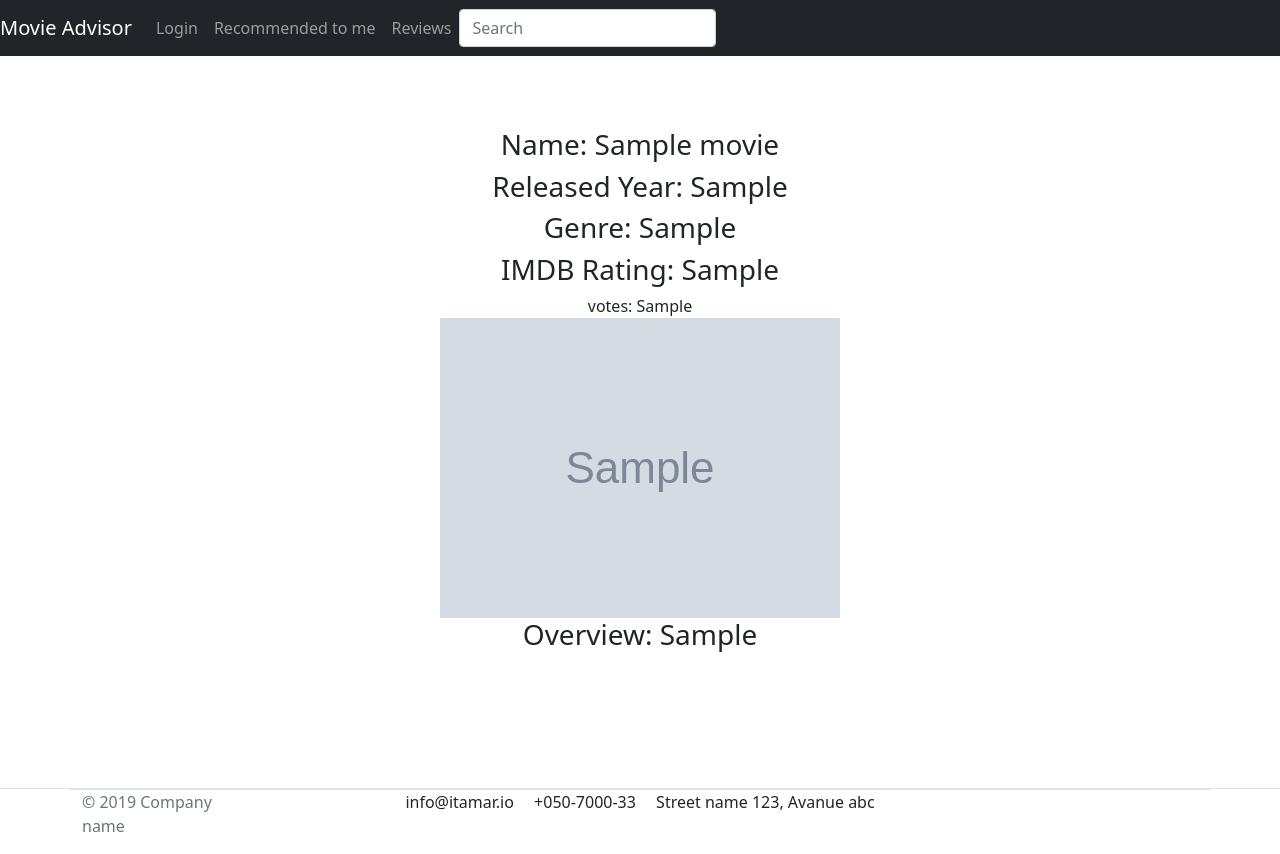
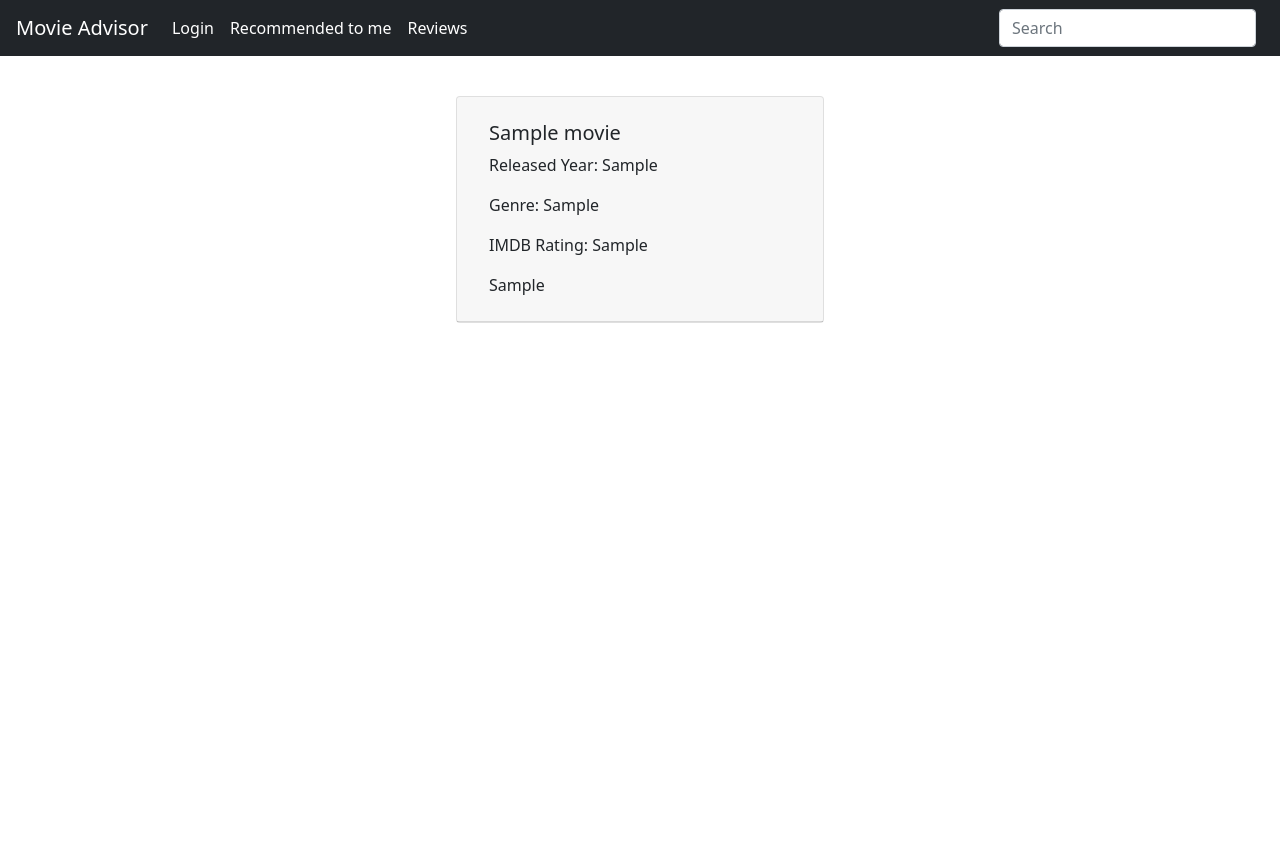
Before and after one commit to Itamarcohe/movies-list-api, a Django app: page /movie_details/1/ in a window 1280 px wide. After the commit the page ends 323 px from the top, so only its background shows below. Run offline with Django 3.2, Linux system fonts and the light colour scheme; tables that the repository leaves empty hold one stand-in row (values such as "Sample post"); grey boxes marked "Sample" are stand-in pictures.

Commit message:
changed UI

```diff
--- a/movies_app/templates/base.html
+++ b/movies_app/templates/base.html
@@ -2,9 +2,15 @@
 <html lang="en">
 <head>
     <meta charset="UTF-8">
+    <meta name="viewport" content="width=device-width, initial-scale=1, shrink-to-fit=no">
+    <link rel="stylesheet" href="https://cdn.jsdelivr.net/npm/bootstrap@4.5.3/dist/css/bootstrap.min.css" integrity="sha384-TX8t27EcRE3e/ihU7zmQxVncDAy5uIKz4rEkgIXeMed4M0jlfIDPvg6uqKI2xXr2" crossorigin="anonymous">
+
     <title>{% block title_block %} Itamar Movies {% endblock %}</title>
     <link href="https://cdn.jsdelivr.net/npm/bootstrap@5.1.3/dist/css/bootstrap.min.css" rel="stylesheet">
-    <script src="https://cdn.jsdelivr.net/npm/bootstrap@5.1.3/dist/js/bootstrap.bundle.min.js"></script>
+        <script src="https://code.jquery.com/jquery-3.5.1.slim.min.js" integrity="sha384-DfXdz2htPH0lsSSs5nCTpuj/zy4C+OGpamoFVy38MVBnE+IbbVYUew+OrCXaRkfj" crossorigin="anonymous"></script>
+    <script src="https://cdn.jsdelivr.net/npm/popper.js@1.16.1/dist/umd/popper.min.js" integrity="sha384-9/reFTGAW83EW2RDu2S0VKaIzap3H66lZH81PoYlFhbGU+6BZp6G7niu735Sk7lN" crossorigin="anonymous"></script>
+    <script src="https://cdn.jsdelivr.net/npm/bootstrap@4.5.3/dist/js/bootstrap.min.js" integrity="sha384-w1Q4orYjBQndcko6MimVbzY0tgp4pWB4lZ7lr30WKz0vr/aWKhXdBNmNb5D92v7s" crossorigin="anonymous"></script>
+
     <link href="{% static 'itamar_bank_app/styles.css' %}" rel="stylesheet">
 </head>
 <body>
@@ -18,3 +24,34 @@
 
 </body>
 </html>
+
+
+
+<!--<!doctype html>-->
+<!--<html lang="en">-->
+<!--  <head>-->
+<!--    &lt;!&ndash; Required meta tags &ndash;&gt;-->
+<!--    <meta charset="utf-8">-->
+<!--    <meta name="viewport" content="width=device-width, initial-scale=1, shrink-to-fit=no">-->
+
+<!--    &lt;!&ndash; Bootstrap CSS &ndash;&gt;-->
+<!--    <link rel="stylesheet" href="https://cdn.jsdelivr.net/npm/bootstrap@4.5.3/dist/css/bootstrap.min.css" integrity="sha384-TX8t27EcRE3e/ihU7zmQxVncDAy5uIKz4rEkgIXeMed4M0jlfIDPvg6uqKI2xXr2" crossorigin="anonymous">-->
+
+<!--    <title>Hello, world!</title>-->
+<!--  </head>-->
+<!--  <body>-->
+<!--    <h1>Hello, world!</h1>-->
+
+<!--    &lt;!&ndash; Optional JavaScript; choose one of the two! &ndash;&gt;-->
+
+<!--    &lt;!&ndash; Option 1: jQuery and Bootstrap Bundle (includes Popper) &ndash;&gt;-->
+<!--    <script src="https://code.jquery.com/jquery-3.5.1.slim.min.js" integrity="sha384-DfXdz2htPH0lsSSs5nCTpuj/zy4C+OGpamoFVy38MVBnE+IbbVYUew+OrCXaRkfj" crossorigin="anonymous"></script>-->
+<!--    <script src="https://cdn.jsdelivr.net/npm/bootstrap@4.5.3/dist/js/bootstrap.bundle.min.js" integrity="sha384-ho+j7jyWK8fNQe+A12Hb8AhRq26LrZ/JpcUGGOn+Y7RsweNrtN/tE3MoK7ZeZDyx" crossorigin="anonymous"></script>-->
+
+<!--    &lt;!&ndash; Option 2: jQuery, Popper.js, and Bootstrap JS-->
+<!--    <script src="https://code.jquery.com/jquery-3.5.1.slim.min.js" integrity="sha384-DfXdz2htPH0lsSSs5nCTpuj/zy4C+OGpamoFVy38MVBnE+IbbVYUew+OrCXaRkfj" crossorigin="anonymous"></script>-->
+<!--    <script src="https://cdn.jsdelivr.net/npm/popper.js@1.16.1/dist/umd/popper.min.js" integrity="sha384-9/reFTGAW83EW2RDu2S0VKaIzap3H66lZH81PoYlFhbGU+6BZp6G7niu735Sk7lN" crossorigin="anonymous"></script>-->
+<!--    <script src="https://cdn.jsdelivr.net/npm/bootstrap@4.5.3/dist/js/bootstrap.min.js" integrity="sha384-w1Q4orYjBQndcko6MimVbzY0tgp4pWB4lZ7lr30WKz0vr/aWKhXdBNmNb5D92v7s" crossorigin="anonymous"></script>-->
+<!--    &ndash;&gt;-->
+<!--  </body>-->
+<!--</html>-->
--- a/movies_app/templates/includes/footer.html
+++ b/movies_app/templates/includes/footer.html
@@ -1,19 +1,24 @@
-<footer class="section-footer border-top">
-	<div class="container">
-		<section class="footer-bottom border-top row">
-			<div class="col-md-2">
-				<p class="text-muted"> &copy 2019 Company name </p>
-			</div>
-			<div class="col-md-8 text-md-center">
-				<span  class="px-2">info@itamar.io</span>
-				<span  class="px-2">+050-7000-33</span>
-				<span  class="px-2">Street name 123, Avanue abc</span>
-			</div>
-			<div class="col-md-2 text-md-right text-muted">
-				<i class="fab fa-lg fa-cc-visa"></i>
-				<i class="fab fa-lg fa-cc-paypal"></i>
-				<i class="fab fa-lg fa-cc-mastercard"></i>
-			</div>
-		</section>
-	</div><!-- //container -->
-</footer>
+<!--		<div class="navbar fixed-bottom">-->
+
+<!--<footer class="section-footer border-top">-->
+
+<!--	<div class="container">-->
+<!--		<section class="footer-bottom border-top row">-->
+<!--			<div class="col-md-2">-->
+<!--				<span class="text-muted"> &copy 2019 Company name </span>-->
+<!--			</div>-->
+<!--			<div class="col-md-8 text-md-center">-->
+<!--				<span  class="px-2">itamar330@gmail.com</span>-->
+
+<!--				<span  class="px-2">+050-7000-330</span>-->
+<!--			</div>-->
+<!--			<div class="col-md-2 text-md-right text-muted">-->
+<!--				<i class="fab fa-lg fa-cc-visa"></i>-->
+<!--				<i class="fab fa-lg fa-cc-paypal"></i>-->
+<!--				<i class="fab fa-lg fa-cc-mastercard"></i>-->
+<!--			</div>-->
+<!--		</section>-->
+<!--	</div>&lt;!&ndash; //container &ndash;&gt;-->
+
+<!--</footer>-->
+<!--				</div>&lt;!&ndash; //container &ndash;&gt;-->
--- a/movies_app/templates/includes/new_navbar.html
+++ b/movies_app/templates/includes/new_navbar.html
@@ -7,30 +7,27 @@
   <div class="collapse navbar-collapse" id="navbarSupportedContent">
     <ul class="navbar-nav mr-auto">
       {% if request.user.is_authenticated %}
+            <li class="nav-item active">
+
       <a class="nav-link" href="{% url 'logout' %}"> Logout </a>
+                    </li>
+
       {% else %}
+                  <li class="nav-item active">
+
       <a class="nav-link" href="{% url 'login' %}"> Login </a>
+                                        </li>
+
       {% endif %}
 
       <li class="nav-item active">
         <a class="nav-link" href="{% url 'recommend_list' %}">Recommended to me</a>
       </li>
-      <li class="nav-item">
+      <li class="nav-item active">
         <a class="nav-link" href="{% url 'watch_list' %}">Reviews</a>
       </li>
 
 
-<!--      <li class="nav-item dropdown">-->
-<!--        <a class="nav-link dropdown-toggle" href="#" id="navbarDropdown" role="button" data-toggle="dropdown" aria-haspopup="true" aria-expanded="false">-->
-<!--          Dropdown-->
-<!--        </a>-->
-<!--        <div class="dropdown-menu" aria-labelledby="navbarDropdown">-->
-<!--          <a class="dropdown-item" href="#">Action</a>-->
-<!--          <a class="dropdown-item" href="#">Another action</a>-->
-<!--          <div class="dropdown-divider"></div>-->
-<!--          <a class="dropdown-item" href="#">Something else here</a>-->
-<!--        </div>-->
-<!--      </li>-->
     </ul>
 
 <form class="form-inline my-2 my-lg-0" action="{% url 'search' %}" method="GET">
--- a/movies_app/templates/movie_details.html
+++ b/movies_app/templates/movie_details.html
@@ -2,21 +2,33 @@
 {% load static %}
 {% block content %}
 
-<div class="d-flex p-2" style="display: flex; flex-direction: column; margin: 0 auto; align-items: center;">
+<!--<div class="d-flex p-2" style="display: flex; flex-direction: column; margin: 0 auto; align-items: center;">-->
 
-  <br>
-  <h3>Name: {{movie.Series_Title  }} </h3>
-  <h3>Released Year: {{movie.Released_Year  }} </h3>
-  <h3>Genre: {{movie.Genre  }} </h3>
-  <h3>IMDB Rating: {{movie.IMDB_Rating  }}</h3><span>votes: {{ movie.No_of_Votes }}</span>
-  <img src="{{ movie.Poster_link }}" class="center">
+<!--  <br>-->
+<!--  <h3>Name: {{movie.Series_Title  }} </h3>-->
+<!--  <h3>Released Year: {{movie.Released_Year  }} </h3>-->
+<!--  <h3>Genre: {{movie.Genre  }} </h3>-->
+<!--  <h3>IMDB Rating: {{movie.IMDB_Rating  }}</h3><span>votes: {{ movie.No_of_Votes }}</span>-->
+<!--  <img src="{{ movie.Poster_link }}" class="center">-->
 
-  <h3>Overview:  {{movie.Overview  }} </h3>
-	<br>
-	<br>
-	<br>
-	<br>
-	<br>
+<!--  <h3>Overview:  {{movie.Overview  }} </h3>-->
+<!--</div>-->
+
+<div class="card mx-auto" style="width: 23rem;">
+
+      <div class="card-header pull-left">
+<!--        <img src="{{ movie.Poster_link }}" alt="">-->
+<!--  <img class="card-img-bottom" src="{{ movie.Poster_link }}" style="width: 25%;" alt="Card image cap">-->
+  <div class="card-body">
+    <h5 class="card-title">{{movie.Series_Title  }}</h5>
+    <p>Released Year: {{movie.Released_Year  }} </p>
+    <p>Genre: {{movie.Genre  }} </p>
+    <p>IMDB Rating: {{movie.IMDB_Rating  }}</p>
+
+    <p class="card-text">{{ movie.Overview  }}</p>
+
+  </div>
+
 </div>
 
 
--- a/movies_app/views.py
+++ b/movies_app/views.py
@@ -69,11 +69,26 @@
             movies = movies.order_by('IMDB_Rating')
         else:
             movies = movies.order_by('-IMDB_Rating')
-    paginator = Paginator(movies, 32)
-    page = request.GET.get('page')
+
+    page = request.GET.get('page', 1)
+    paginator = Paginator(movies, 20)
     paged_movies = paginator.get_page(page)
+
+    # customized previous and next pages
+    page_num = int(page)
+    previous_range, next_range = page_num-2, page_num+3
+    before_pages = [x for x in range(previous_range, page_num) if x > 0]
+    next_pages = [x for x in range(page_num+1, next_range)]
+
+
+
+    # paged_movies = paginator.get_elided_page_range(number=page)
+
+
     context = {
         'movies': paged_movies,
+        'before_pages': before_pages,
+        'next_pages': next_pages,
     }
     return render(request, 'home.html', context)
 
```
Also changed, not shown: movies/settings.py (+11 -0 lines), movies_app/templates/home.html (+36 -4 lines).
